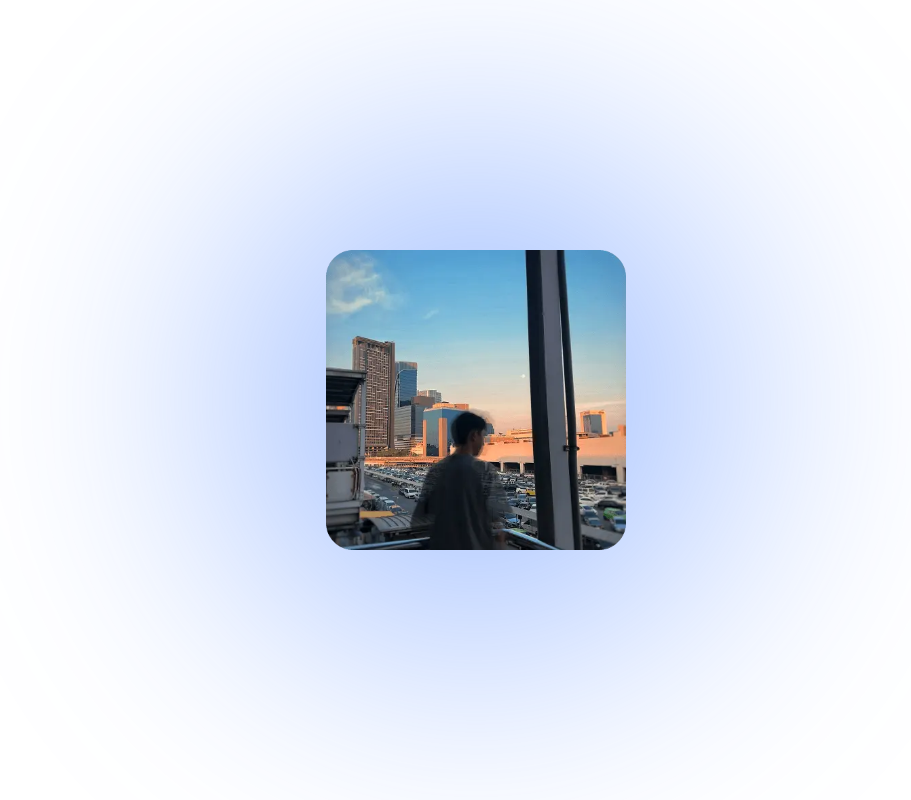
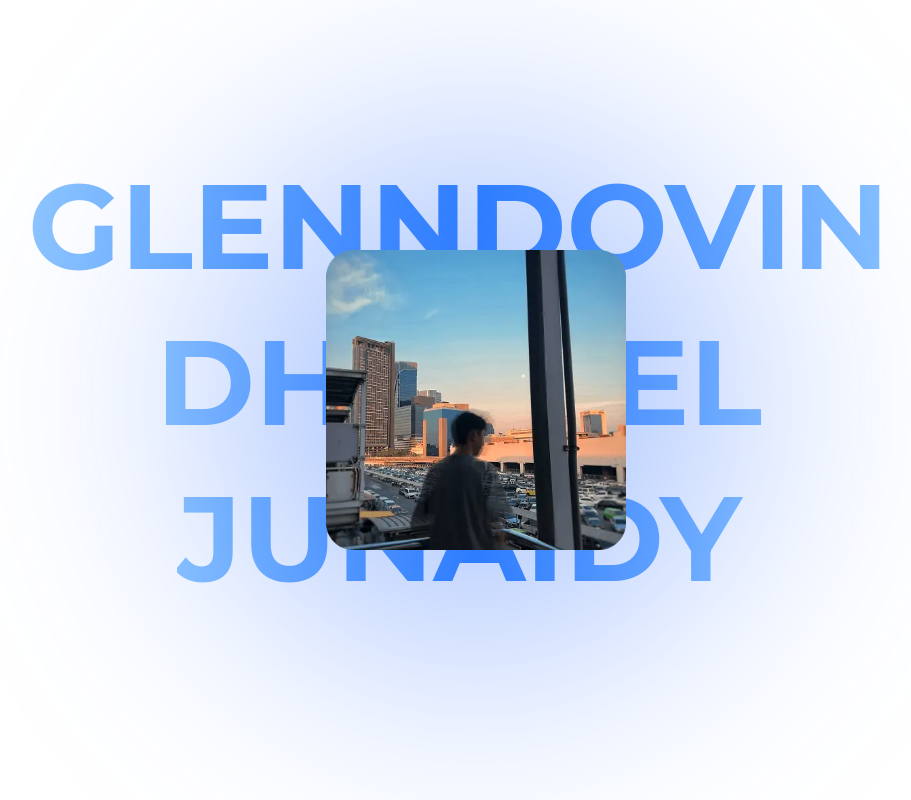
Before and after one commit to JSKUN2/portovin, a React (Vite) app: page / in a window 1280 px wide. Shown: the top 800 px of the page, without its empty margins (164-1075 px from the left). Built offline with nearby package versions, Linux system fonts and the light colour scheme.

Commit message:
Update BlurText.jsx

```diff
--- a/src/Top1/BlurText.jsx
+++ b/src/Top1/BlurText.jsx
@@ -17,9 +17,8 @@ export default function BlurText({
     right: { y: 0, x: -30 },
   };
 
-  // Detect if the browser is Chrome
   const isChrome = /Chrome/.test(navigator.userAgent) && /Google Inc/.test(navigator.vendor);
-  const initialBlur = isChrome ? 'blur(4px)' : 'blur(10px)'; // Reduced blur for Chrome
+  const initialBlur = isChrome ? 'blur(4px)' : 'blur(10px)';
 
   return (
     <div className={`flex flex-wrap justify-center ${className}`}>
@@ -30,7 +29,7 @@ export default function BlurText({
             opacity: 0,
             filter: initialBlur,
             ...directionOffset[direction],
-            translateZ: 0, // Force hardware acceleration
+            translateZ: 0,
           }}
           whileInView={{
             opacity: 1,
@@ -44,10 +43,11 @@ export default function BlurText({
             ease: 'easeOut',
           }}
           viewport={{ once: false, amount: 0.5 }}
-          className="inline-block"
+          className="inline-block min-w-[1ch] text-transparent bg-clip-text bg-gradient-to-r from-blue-300 via-blue-500 to-blue-300"
           style={{
-            willChange: 'opacity, filter, transform', // Optimize for performance
-            backfaceVisibility: 'hidden', // Prevent flickering
+            willChange: 'opacity, filter, transform',
+            backfaceVisibility: 'hidden',
+            WebkitFontSmoothing: 'antialiased',
           }}
         >
           {char}
```
